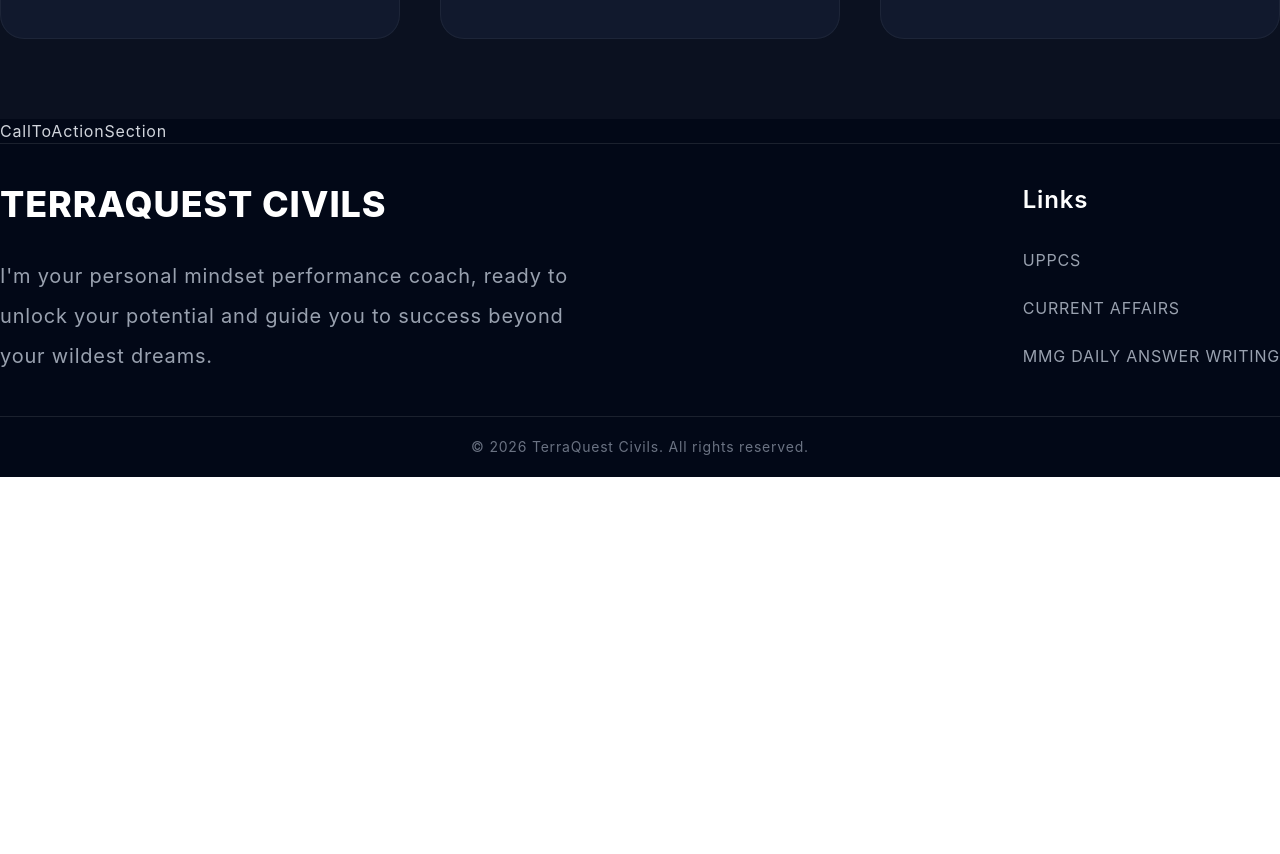
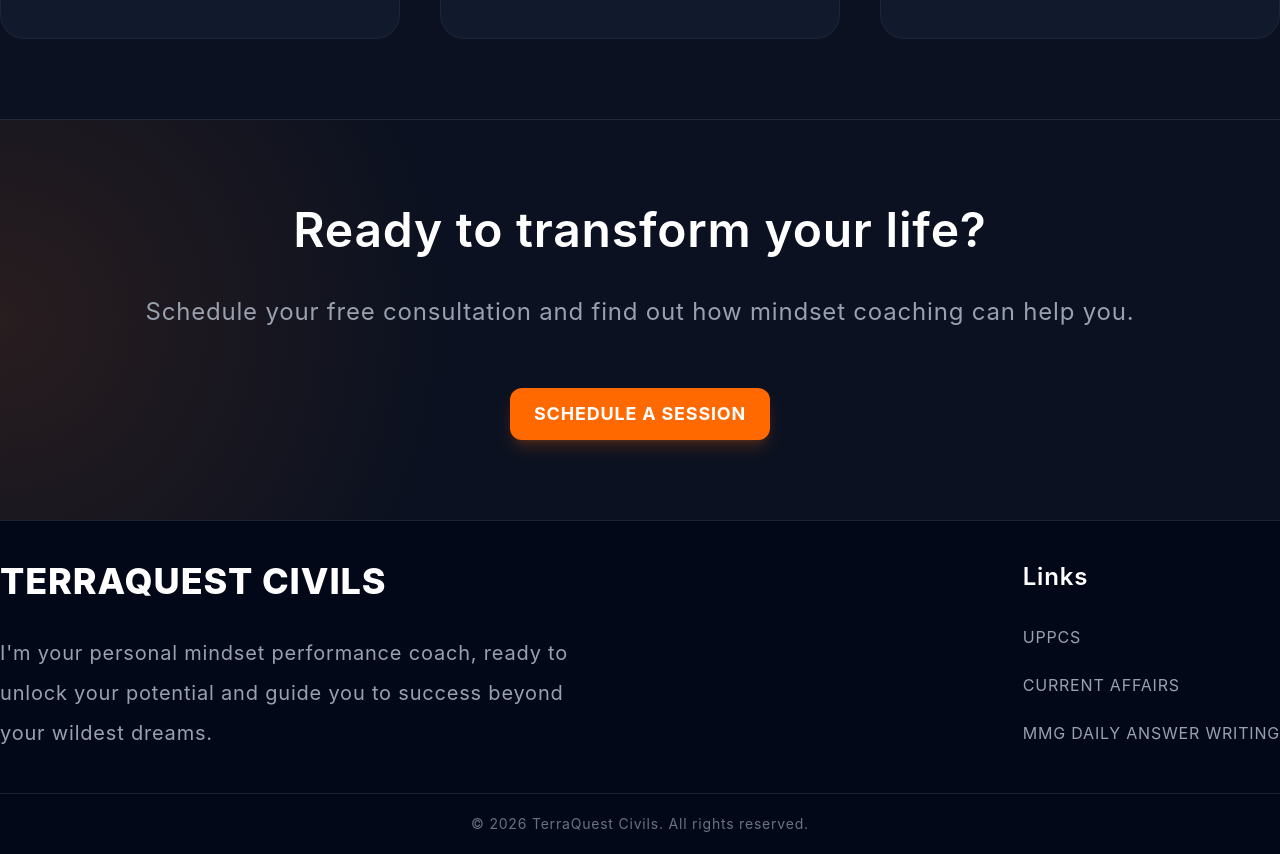
Before and after one commit to aryan9870/Terra-Quest-Modern, a React (Vite) app in the folder client/: page / in a window 1280 px wide. Shown: the part 2440-3294 px from the top of the page. Before the commit the page ends 2917 px from the top, so only its background shows below. Built offline with nearby package versions, Linux system fonts and the light colour scheme.

Commit message:
Add callToAction component

```diff
--- a/client/src/components/CallToActionSection.jsx
+++ b/client/src/components/CallToActionSection.jsx
@@ -2,8 +2,31 @@ import React from 'react'
 
 const CallToActionSection = () => {
   return (
-    <div>CallToActionSection</div>
-  )
-}
+    <section className="relative overflow-hidden border-t border-white/10 bg-[#0b1120] py-20 text-white">
 
-export default CallToActionSection
+      {/* Background Glow */}
+      <div className="absolute left-0 top-0 h-full w-full bg-[radial-gradient(circle_at_left,rgba(249,115,22,0.12),transparent_35%)]"></div>
+
+      <div className="relative mx-auto flex max-w-7xl flex-col items-center text-center">
+
+        {/* Heading */}
+        <h2 className="mb-8 text-5xl font-semibold leading-tight">
+          Ready to transform your life?
+        </h2>
+
+        {/* Subtitle */}
+        <p className="mb-14 max-w-7xl text-2xl leading-10 text-gray-400">
+          Schedule your free consultation and find out how mindset
+          coaching can help you.
+        </p>
+
+        {/* Button */}
+        <button className="rounded-xl bg-orange-500 px-6 py-3 text-lg font-bold uppercase text-white shadow-lg shadow-orange-500/20 transition duration-300 hover:scale-105 hover:bg-orange-600 cursor-pointer">
+          Schedule a Session
+        </button>
+      </div>
+    </section>
+  );
+};
+
+export default CallToActionSection;
```
